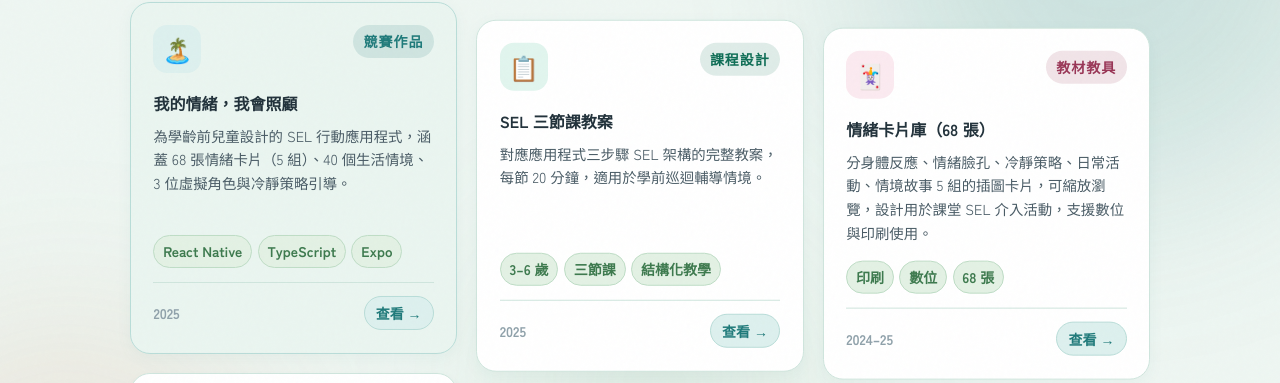
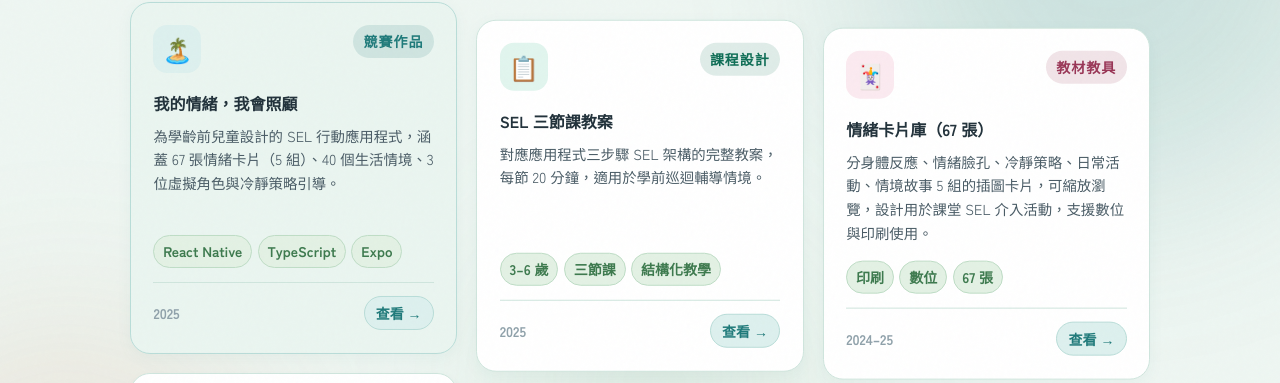
Before and after one commit to gahanglee/gahanglee.github.io, a Jekyll site: the page built from index.html, in a window 1280 px wide and 900 px high, scrolled down 3148 px. Shown: the part 143-526 px from the top of the window. Built offline with Jekyll 4.4.1, drawn with Linux system fonts in a browser that asks for light colours; nearby versions of some CDN libraries.

Commit message:
網站：移除「躺在地上」卡，卡片庫 67 張（身體反應 12）
Co-Authored-By: Claude Sonnet 5.5 <noreply@anthropic.com>
Claude-Session: https://claude.ai/code/session_011KRguWiJnMTji4t798MNHF

```diff
--- a/index.html
+++ b/index.html
@@ -215,7 +215,7 @@ title: 首頁
         <span class="hp-tag">App 開發</span>
       </div>
       <div class="card-stats">
-        <div class="stat-box"><div class="stat-num">68</div><div class="stat-label">情緒卡片</div></div>
+        <div class="stat-box"><div class="stat-num">67</div><div class="stat-label">情緒卡片</div></div>
         <div class="stat-box"><div class="stat-num">40</div><div class="stat-label">生活情境</div></div>
         <div class="stat-box"><div class="stat-num">3</div><div class="stat-label">SEL 步驟</div></div>
         <div class="stat-box"><div class="stat-num">∞</div><div class="stat-label">孩子的笑容</div></div>
@@ -478,9 +478,9 @@ title: 首頁
 
   /* ── WORKS ── */
   const works = [
-    { cat:'app', icon:'🏝️', iconBg:'#DDF0EE', title:'我的情緒，我會照顧', desc:'為學齡前兒童設計的 SEL 行動應用程式，涵蓋 68 張情緒卡片（5 組）、40 個生活情境、3 位虛擬角色與冷靜策略引導。', year:'2025', tags:['React Native','TypeScript','Expo'], badge:'競賽作品', badgeColor:'#1F7A7A', featured:true, link:'/app/' },
+    { cat:'app', icon:'🏝️', iconBg:'#DDF0EE', title:'我的情緒，我會照顧', desc:'為學齡前兒童設計的 SEL 行動應用程式，涵蓋 67 張情緒卡片（5 組）、40 個生活情境、3 位虛擬角色與冷靜策略引導。', year:'2025', tags:['React Native','TypeScript','Expo'], badge:'競賽作品', badgeColor:'#1F7A7A', featured:true, link:'/app/' },
     { cat:'curriculum', icon:'📋', iconBg:'#E1F5EE', title:'SEL 三節課教案', desc:'對應應用程式三步驟 SEL 架構的完整教案，每節 20 分鐘，適用於學前巡迴輔導情境。', year:'2025', tags:['3–6 歲','三節課','結構化教學'], badge:'課程設計', badgeColor:'#0F6E56', featured:false, link:'/portfolio/' },
-    { cat:'material', icon:'🃏', iconBg:'#FBEAF0', title:'情緒卡片庫（68 張）', desc:'分身體反應、情緒臉孔、冷靜策略、日常活動、情境故事 5 組的插圖卡片，可縮放瀏覽，設計用於課堂 SEL 介入活動，支援數位與印刷使用。', year:'2024–25', tags:['印刷','數位','68 張'], badge:'教材教具', badgeColor:'#993556', featured:false, link:'/portfolio/' },
+    { cat:'material', icon:'🃏', iconBg:'#FBEAF0', title:'情緒卡片庫（67 張）', desc:'分身體反應、情緒臉孔、冷靜策略、日常活動、情境故事 5 組的插圖卡片，可縮放瀏覽，設計用於課堂 SEL 介入活動，支援數位與印刷使用。', year:'2024–25', tags:['印刷','數位','67 張'], badge:'教材教具', badgeColor:'#993556', featured:false, link:'/portfolio/' },
     { cat:'material', icon:'🎭', iconBg:'#FAEEDA', title:'情境故事卡（11 張）', desc:'11 張隨機出現的情境故事圖卡，引導孩子辨識行為、連結情緒，適合小組討論使用。', year:'2025', tags:['情境教學','隨機排序','小組活動'], badge:'教材教具', badgeColor:'#854F0B', featured:false, link:'/portfolio/' },
     { cat:'material', icon:'🌬️', iconBg:'#E6F1FB', title:'安撫策略卡', desc:'搭配應用程式第三步驟的安撫策略視覺卡，包含深呼吸、肌肉放鬆等具體方法的圖文引導。', year:'2025', tags:['情緒調節','視覺提示','自我照顧'], badge:'教材教具', badgeColor:'#0C447C', featured:false, link:'/portfolio/' },
     { cat:'doc', icon:'📝', iconBg:'#EAF3DE', title:'競賽創作說明書', desc:'為臺南市第九屆特殊教育教材教具競賽撰寫的完整說明文件，包含設計理念、使用說明與操作手冊。', year:'2025', tags:['臺南市競賽','特殊教育','文件撰寫'], badge:'文件撰寫', badgeColor:'#3B6D11', featured:false, link:'/portfolio/' },
--- a/pages/about/teacher.html
+++ b/pages/about/teacher.html
@@ -14,7 +14,7 @@ permalink: /about/teacher/
       <p>我特別專注於 3–6 歲幼兒的社會情緒發展。情緒不只是感受，更是孩子認識自己、與他人連結的重要語言。透過教材設計、情境模擬和互動遊戲，我幫助孩子建立情緒辨識和自我調節的能力。</p>
 
       <h3>情緒島嶼 App</h3>
-      <p>為了讓更多孩子能夠用有趣的方式學習 SEL，我透過 AI 輔助開發（Vibe Coding），從零基礎完成了「我的情緒，我會照顧」這個 React Native App。App 包含 68 張情緒卡片、40 個生活情境，以及宥宥、星星、樂樂三位角色，引導孩子走過「辨識行為 → 認識情緒 → 平靜策略」三個步驟。</p>
+      <p>為了讓更多孩子能夠用有趣的方式學習 SEL，我透過 AI 輔助開發（Vibe Coding），從零基礎完成了「我的情緒，我會照顧」這個 React Native App。App 包含 67 張情緒卡片、40 個生活情境，以及宥宥、星星、樂樂三位角色，引導孩子走過「辨識行為 → 認識情緒 → 平靜策略」三個步驟。</p>
 
       <h3>我的教學信念</h3>
       <p>支持孩子最重要的環境是家庭。因此，家長的賦能和教師的合作，是我工作中不可或缺的一部分。我相信，當孩子、家庭和學校能夠共同建立一個理解情緒的語言，孩子就有了最好的成長基礎。</p>
--- a/pages/app.html
+++ b/pages/app.html
@@ -132,7 +132,7 @@ permalink: /app/
     <h2 class="section-title">開發細節</h2>
     <div class="contact-grid">
       <div class="c-item"><div class="c-icon">📱</div><div><h4>開發框架</h4><p>React Native (Expo)</p></div></div>
-      <div class="c-item"><div class="c-icon">🗂️</div><div><h4>情緒卡片</h4><p>68 張，分 5 組：身體反應 13、情緒臉孔 11、冷靜策略 25、日常生活 8、情境故事 11；圖像為 Canva AI 生成</p></div></div>
+      <div class="c-item"><div class="c-icon">🗂️</div><div><h4>情緒卡片</h4><p>67 張，分 5 組：身體反應 12、情緒臉孔 11、冷靜策略 25、日常生活 8、情境故事 11；圖像為 Canva AI 生成</p></div></div>
       <div class="c-item"><div class="c-icon">🎬</div><div><h4>情緒挑戰</h4><p>6 層、7 種情緒、40 個生活情境</p></div></div>
       <div class="c-item"><div class="c-icon">🌈</div><div><h4>調節情緒</h4><p>看圖選原因、選心情（四張臉）、四個幼兒版短句引導，再從策略卡選一個方法；不舒服的情緒可再一起安撫情緒精靈</p></div></div>
       <div class="c-item"><div class="c-icon">🗣️</div><div><h4>語音練習</h4><p>六階句型：從「誰→做日常的事」逐步到「誰→覺得→因為」，全部用圖卡；念到哪一格，句子條就輕輕亮起</p></div></div>
--- a/pages/portfolio.html
+++ b/pages/portfolio.html
@@ -11,12 +11,12 @@ permalink: /portfolio/
     <div class="portfolio-grid" style="grid-template-columns:repeat(auto-fill,minmax(260px,1fr))">
       <div class="p-card" style="cursor:default">
         <div class="p-thumb" style="background:linear-gradient(135deg,rgba(107,155,138,0.12),rgba(31,122,122,0.10))">🏝️</div>
-        <div class="p-body"><h4>我的情緒，我會照顧</h4><p>React Native SEL App，68 張情緒卡片（5 組）、40 個生活情境、三步驟引導。</p></div>
+        <div class="p-body"><h4>我的情緒，我會照顧</h4><p>React Native SEL App，67 張情緒卡片（5 組）、40 個生活情境、三步驟引導。</p></div>
         <div class="p-foot"><span class="p-tag p-tag-orange">App</span><span style="font-size:0.68rem;color:var(--text-muted)">React Native</span></div>
       </div>
       <div class="p-card" style="cursor:default">
         <div class="p-thumb" style="background:rgba(107,155,138,0.09)">😊</div>
-        <div class="p-body"><h4>情緒卡片組</h4><p>可列印情緒辨識教具，與 App 卡片庫同一組 68 張（身體反應、情緒臉孔、冷靜策略、日常活動、情境故事），適合 3–6 歲幼兒。</p></div>
+        <div class="p-body"><h4>情緒卡片組</h4><p>可列印情緒辨識教具，與 App 卡片庫同一組 67 張（身體反應、情緒臉孔、冷靜策略、日常活動、情境故事），適合 3–6 歲幼兒。</p></div>
         <div class="p-foot"><span class="p-tag p-tag-teal">教具</span><span style="font-size:0.68rem;color:var(--text-muted)">可列印</span></div>
       </div>
       <div class="p-card" style="cursor:default">
```
